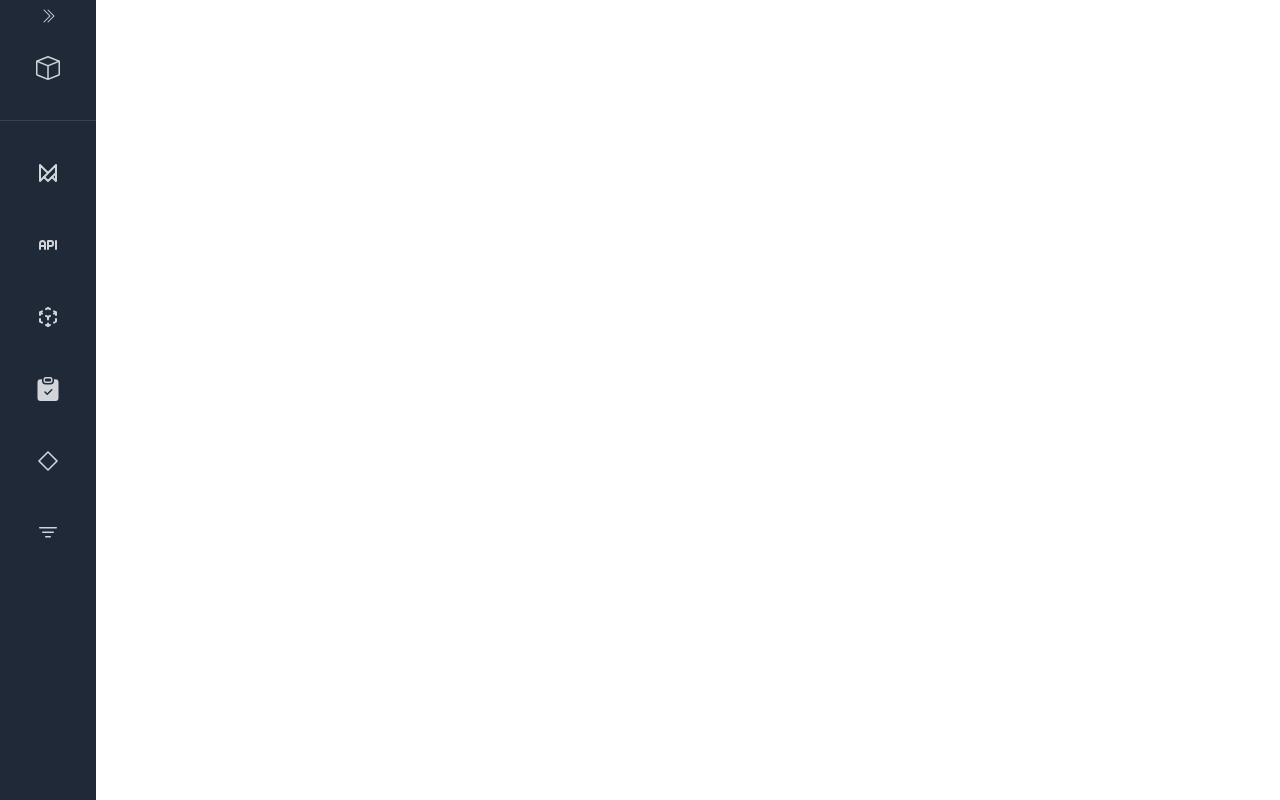
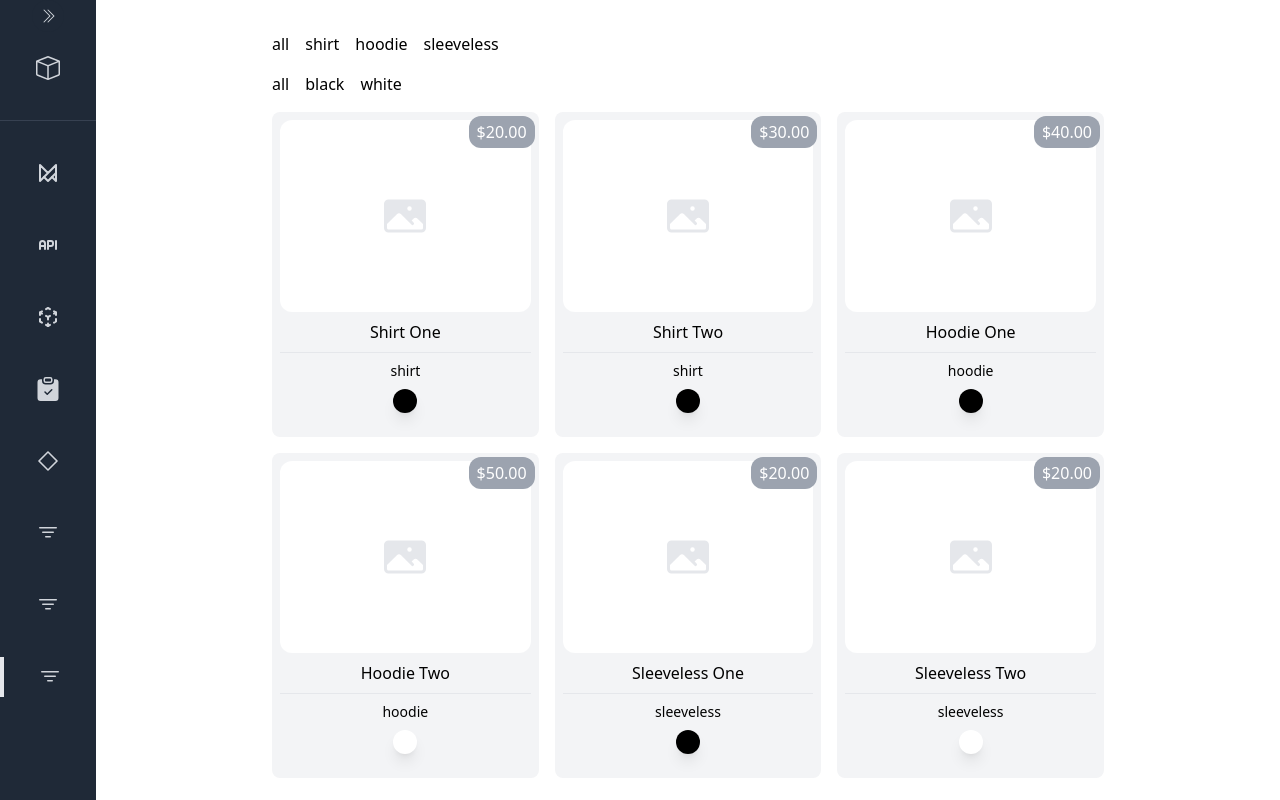
Before and after one commit to megatronhehe/my-sandbox, a React (Vite) app: page /urlsearchparams in a window 1280 px wide. Before the commit this address had no page. Built offline with nearby package versions, Linux system fonts and the light colour scheme.

Commit message:
learn: filter items and lift it to the url

```diff
--- a/src/App.jsx
+++ b/src/App.jsx
@@ -10,10 +10,12 @@ import Context from "./pages/Context/Context";
 import Validation from "./pages/Validation/Validation";
 import ClassComp from "./pages/ClassComp/ClassComp";
 import Filter from "./pages/Filter/Filter";
+import Layouting from "./pages/Layouting/Layouting";
 
 import TestContextProvider from "./context/TestContextProvider";
 
 import { Route, Routes } from "react-router-dom";
+import MyURLSearchParams from "./pages/URLSearchParams/URLSearchParams";
 
 function App() {
 	return (
@@ -35,6 +37,8 @@ function App() {
 					<Route path="/validation" element={<Validation />} />
 					<Route path="/classcomp" element={<ClassComp />} />
 					<Route path="/filter" element={<Filter />} />
+					<Route path="/layouting" element={<Layouting />} />
+					<Route path="/urlsearchparams" element={<MyURLSearchParams />} />
 				</Routes>
 			</MainContainer>
 		</>
--- a/src/components/Navbar/Navbar.jsx
+++ b/src/components/Navbar/Navbar.jsx
@@ -72,6 +72,20 @@ const Navbar = () => {
 					url="/filter"
 					toggleFoldOut={toggleFoldOut}
 				/>
+
+				<NavbarButton
+					icon={<BsFilter />}
+					title="Layouting"
+					url="/layouting"
+					toggleFoldOut={toggleFoldOut}
+				/>
+
+				<NavbarButton
+					icon={<BsFilter />}
+					title="urlsearchparams"
+					url="/urlsearchparams"
+					toggleFoldOut={toggleFoldOut}
+				/>
 			</div>
 
 			<AnimatePresence>
--- a/src/pages/AnimationSB/AnimationSB.jsx
+++ b/src/pages/AnimationSB/AnimationSB.jsx
@@ -139,6 +139,20 @@ const AnimationSB = () => {
 					<AnimatePresence initial={false}>{listElement}</AnimatePresence>
 				</ul>
 			</section>
+
+			<section className="flex flex-col gap-4 ">
+				<div className="flex items-center justify-between w-1/2 ">
+					<h2>Scroll Carousel</h2>
+				</div>
+				<div className="flex items-center w-full h-64 gap-4 px-4 overflow-auto border snap-x snap-mandatory">
+					<div className="flex-shrink-0 h-56 border w-80 snap-center"></div>
+					<div className="flex-shrink-0 h-56 border w-80 snap-center"></div>
+					<div className="flex-shrink-0 h-56 border w-80 snap-center"></div>
+					<div className="flex-shrink-0 h-56 border w-80 snap-center"></div>
+					<div className="flex-shrink-0 h-56 border w-80 snap-center"></div>
+					<div className="flex-shrink-0 h-56 border w-80 snap-center"></div>
+				</div>
+			</section>
 		</main>
 	);
 };
--- a/src/pages/Filter/Filter.jsx
+++ b/src/pages/Filter/Filter.jsx
@@ -64,8 +64,6 @@ const Filter = () => {
 			product.name.toLowerCase().includes(search.toLowerCase()) &&
 			(filterType === "" || product.type === filterType)
 	);
-
-	console.log(filterType);
 
 	const productElement = filteredProductsArray.map((product) => (
 		<li
--- /dev/null
+++ b/src/pages/Layouting/Layouting.jsx
@@ -0,0 +1,28 @@
+import React from "react";
+
+const Layouting = () => {
+	return (
+		<div className="flex flex-col w-full gap-4 p-4 bg-gray-100 sm:flex-row h-2/3">
+			<div className="flex flex-col justify-between w-full h-full gap-4">
+				<div className="w-full overflow-hidden bg-red-300 h-2/5">
+					<h1 className="h-1/4">Good Morning</h1>
+					<span className="h-1/4">5 Septermber 2023</span>
+					<ul className="flex items-center gap-2 h-2/4">
+						<li className="flex-shrink-0 w-24 h-full bg-black">a</li>
+						<li className="flex-shrink-0 w-24 h-full bg-black">a</li>
+						<li className="flex-shrink-0 w-24 h-full bg-black">a</li>
+						<li className="flex-shrink-0 w-24 h-full bg-black">a</li>
+					</ul>
+				</div>
+				<div className="w-full bg-red-300 h-3/5"></div>
+			</div>
+
+			<div className="flex flex-col justify-between w-full h-full gap-4">
+				<div className="w-full bg-red-300 h-1/3"></div>
+				<div className="w-full bg-red-300 h-2/3"></div>
+			</div>
+		</div>
+	);
+};
+
+export default Layouting;
--- /dev/null
+++ b/src/pages/URLSearchParams/URLSearchParams.jsx
@@ -0,0 +1,123 @@
+import React from "react";
+import { HiPhoto } from "react-icons/hi2";
+import { useSearchParams, Link } from "react-router-dom";
+
+const MyURLSearchParams = () => {
+	const productsData = [
+		{
+			id: 1,
+			name: "Shirt One",
+			type: "shirt",
+			color: "black",
+			price: 20,
+		},
+		{
+			id: 2,
+			name: "Shirt Two",
+			type: "shirt",
+			color: "black",
+			price: 30,
+		},
+		{
+			id: 3,
+			name: "Hoodie One",
+			type: "hoodie",
+			color: "black",
+			price: 40,
+		},
+		{
+			id: 4,
+			name: "Hoodie Two",
+			type: "hoodie",
+			color: "white",
+			price: 50,
+		},
+		{
+			id: 5,
+			name: "Sleeveless One",
+			type: "sleeveless",
+			color: "black",
+			price: 20,
+		},
+		{
+			id: 6,
+			name: "Sleeveless Two",
+			type: "sleeveless",
+			color: "white",
+			price: 20,
+		},
+	];
+
+	const [searchParams, setSearchParams] = useSearchParams();
+
+	const filter = {
+		type: searchParams.get("type"),
+		color: searchParams.get("color"),
+	};
+
+	const filteredProducts = productsData.filter((product) => {
+		const typeMatch = !filter.type || filter.type === product.type;
+		const colorMatch = !filter.color || filter.color === product.color;
+
+		return typeMatch && colorMatch;
+	});
+
+	function genNewSearchParamString(key, value) {
+		const sp = new URLSearchParams(searchParams);
+		if (value === null) {
+			sp.delete(key);
+		} else {
+			sp.set(key, value);
+		}
+		return `?${sp.toString()}`;
+	}
+
+	const productsElement = filteredProducts.map((product) => (
+		<li
+			key={product.id}
+			className="relative p-2 text-center bg-gray-100 rounded-lg"
+		>
+			<div className="flex items-center justify-center w-full h-48 mb-2 text-5xl text-gray-200 bg-white rounded-xl">
+				<HiPhoto />
+			</div>
+			<h2 className="pb-2 mb-2 border-b">{product.name}</h2>
+			<div className="flex flex-col items-center mb-4">
+				<h3 className="mb-2 text-sm">{product.type}</h3>
+				<h4
+					className={`bg-${product.color.replace(
+						"-",
+						""
+					)} rounded-full shadow-lg w-6 h-6`}
+				></h4>
+			</div>
+			<div className="absolute px-2 py-1 text-white bg-gray-400 top-1 right-1 rounded-xl">
+				${product.price.toFixed(2)}
+			</div>
+		</li>
+	));
+
+	return (
+		<div className="flex flex-col gap-4">
+			<section className="flex gap-4">
+				<Link to={genNewSearchParamString("type", null)}>all</Link>
+				<Link to={genNewSearchParamString("type", "shirt")}>shirt</Link>
+				<Link to={genNewSearchParamString("type", "hoodie")}>hoodie</Link>
+				<Link to={genNewSearchParamString("type", "sleeveless")}>
+					sleeveless
+				</Link>
+			</section>
+
+			<section className="flex gap-4">
+				<Link to={genNewSearchParamString("color", null)}>all</Link>
+				<Link to={genNewSearchParamString("color", "black")}>black</Link>
+				<Link to={genNewSearchParamString("color", "white")}>white</Link>
+			</section>
+
+			<ul className="grid w-2/3 grid-cols-1 gap-4 sm:w-full sm:grid-cols-2 md:grid-cols-3">
+				{productsElement}
+			</ul>
+		</div>
+	);
+};
+
+export default MyURLSearchParams;
```
